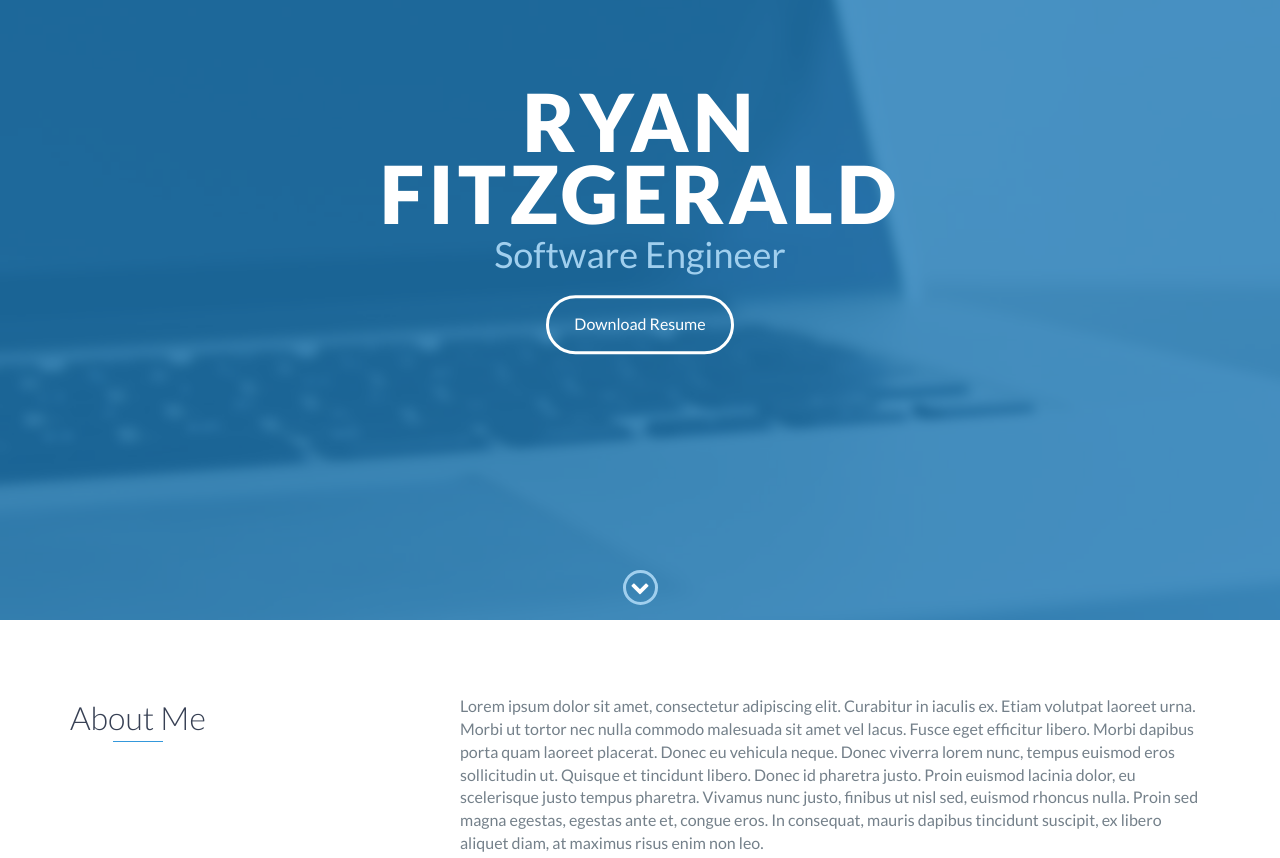
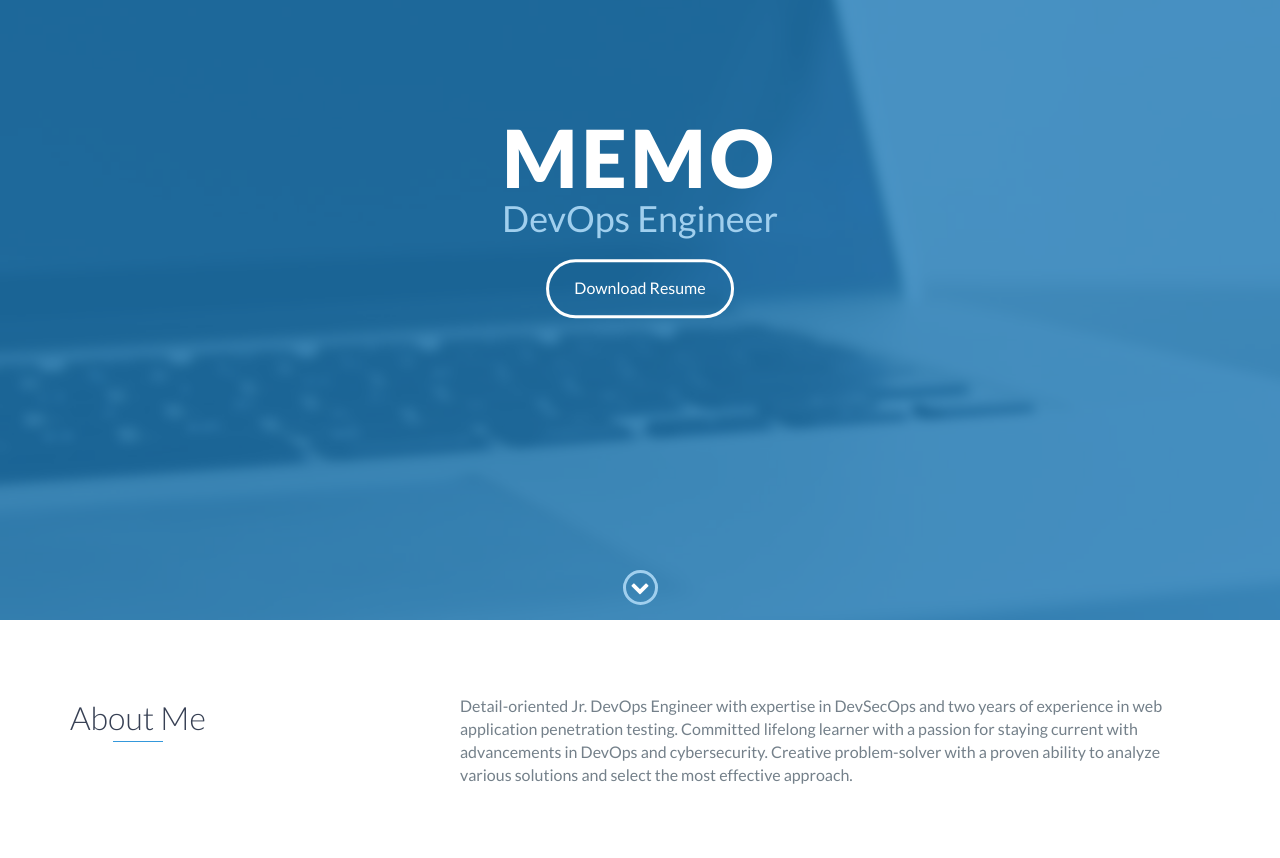
Before and after one commit to maelhadyf/github-portfolio, a plain HTML site: page index.html in a window 1280 px wide. Shown: the part 180-1038 px from the top of the page. Drawn offline with nearby package versions, Linux system fonts and the light colour scheme.

Commit message:
Update index.html

```diff
--- a/index.html
+++ b/index.html
@@ -48,8 +48,8 @@
 
     <div id="lead">
         <div id="lead-content">
-            <h1>Ryan Fitzgerald</h1>
-            <h2>Software Engineer</h2>
+            <h1>Memo</h1>
+            <h2>DevOps Engineer</h2>
             <a href="#" class="btn-rounded-white">Download Resume</a>
         </div>
         <!-- End #lead-content -->
@@ -73,9 +73,10 @@
                 </div>
                 <div class="col-md-8">
                     <p>
-                        Lorem ipsum dolor sit amet, consectetur adipiscing elit. Curabitur in iaculis ex. Etiam volutpat laoreet urna. Morbi ut tortor nec nulla commodo malesuada sit amet vel lacus. Fusce eget efficitur libero. Morbi dapibus porta quam laoreet placerat. Donec
-                        eu vehicula neque. Donec viverra lorem nunc, tempus euismod eros sollicitudin ut. Quisque et tincidunt libero. Donec id pharetra justo. Proin euismod lacinia dolor, eu scelerisque justo tempus pharetra. Vivamus nunc justo, finibus
-                        ut nisl sed, euismod rhoncus nulla. Proin sed magna egestas, egestas ante et, congue eros. In consequat, mauris dapibus tincidunt suscipit, ex libero aliquet diam, at maximus risus enim non leo.
+                        Detail-oriented Jr. DevOps Engineer with expertise in DevSecOps and two years of experience in web
+			application penetration testing. Committed lifelong learner with a passion for staying current with
+			advancements in DevOps and cybersecurity. Creative problem-solver with a proven ability to analyze
+			various solutions and select the most effective approach.
                     </p>
                 </div>
             </div>
```
